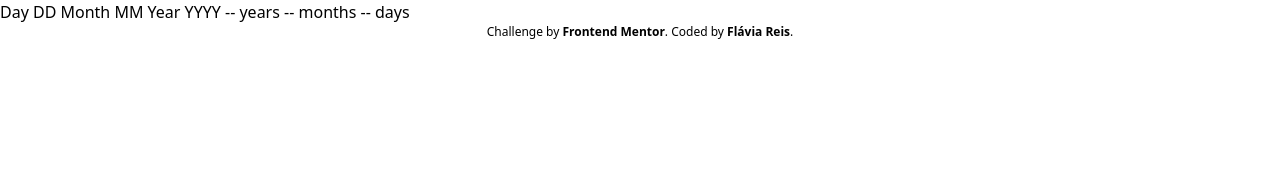
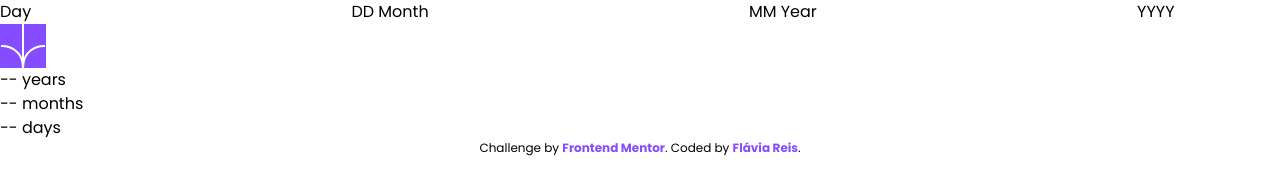
Before and after one commit to flaviare1s/age-calculator-app, a website: page src/index.html in a window 1280 px wide. Drawn offline with Linux system fonts and the light colour scheme.

Commit message:
I added the font family, the custom colors and started to make the styles and the HTML structure

```diff
--- a/src/index.html
+++ b/src/index.html
@@ -8,27 +8,35 @@
 
   <link rel="stylesheet" href="output.css">
 
+  <link rel="preconnect" href="https://fonts.googleapis.com">
+  <link rel="preconnect" href="https://fonts.gstatic.com" crossorigin>
+  <link href="https://fonts.googleapis.com/css2?family=Poppins:ital,wght@0,100;0,200;0,300;0,400;0,500;0,600;0,700;0,800;0,900;1,100;1,200;1,300;1,400;1,500;1,600;1,700;1,800;1,900&display=swap" rel="stylesheet">
+
   <title>Frontend Mentor | Age calculator app</title>
 
 </head>
-<body>
+<body class="font-Poppins">
 
-  Day
-  DD
-
-  Month
-  MM
-
-  Year
-  YYYY
-
-  -- years
-  -- months
-  -- days
+  <main>
+    <form>
+      <label for="Day">Day</label>
+      <input type="number" id="day" name="day">DD</input>
+      <label for="month">Month</label>
+      <input type="number" id="month" name="month">MM</input>
+      <label for="year">Year</label>
+      <input type="number" id="year" name="year">YYYY</input>
+    </form>
+    <img class="bg-purple" src="../assets/images/icon-arrow.svg" alt="Icon Arrow">
+    <div>
+      <div><span>--</span> years</div>
+      <div><span>--</span> months</div>
+      <div><span>--</span> days</div>
+    </div>
+  </main>
 
   <div class="text-xs text-center">
-    Challenge by <a class="font-bold" href="https://www.frontendmentor.io?ref=challenge" target="_blank">Frontend Mentor</a>.
-    Coded by <a class="font-bold" href="https://github.com/flaviare1s/">Flávia Reis</a>.
+    Challenge by <a class="font-bold text-purple" href="https://www.frontendmentor.io?ref=challenge" target="_blank">Frontend Mentor</a>.
+    Coded by <a class="font-bold text-purple" href="https://github.com/flaviare1s/">Flávia Reis</a>.
   </div>
 </body>
 </html>
--- a/tailwind.config.js
+++ b/tailwind.config.js
@@ -2,7 +2,19 @@
 module.exports = {
   content: ["./src/**/*.{html,js}"],
   theme: {
-    extend: {},
+    extend: {
+      fontFamily: {
+        'Poppins': ['Poppins', 'sans-serif'],
+      },
+      colors: {
+        purple: '#854DFF',
+        red: '#FF5959',
+        black: '#151515',
+        grey: '#716F6F',
+        light_grey: '#DCDCDC',
+        off_white: 'hsl(0, 0%, 94%)',
+      },
+    },
   },
   plugins: [],
 }
```
Also changed, not shown: src/output.css.
